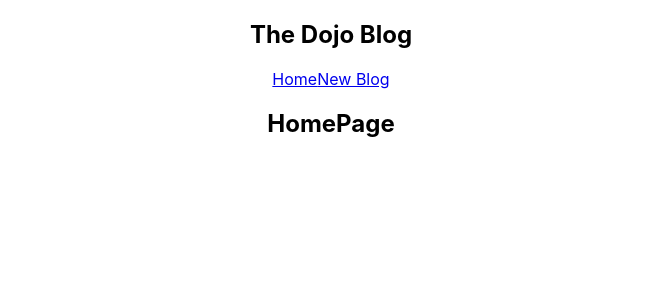
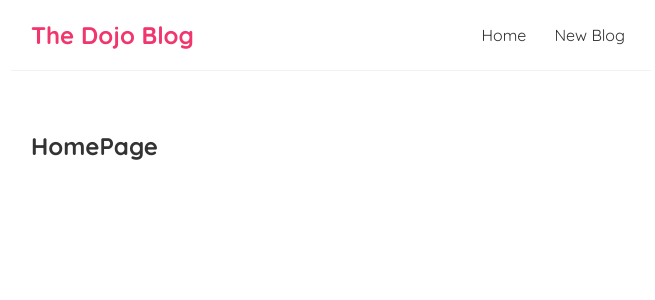
Before and after one commit to BaptisteHardelin/dojo-blog, a React (Create React App) app: page / in a window 1280 px wide. Shown: the top 300 px of the page, without its empty margins (309-964 px from the left). Built offline with nearby package versions, Linux system fonts and the light colour scheme.

Commit message:
Add styles !

```diff
--- a/src/App.js
+++ b/src/App.js
@@ -1,5 +1,3 @@
-import "./styles/App.css";
-
 import NavBar from "./components/Navbar";
 import Home from "./components/Home";
 
--- a/src/components/Navbar.js
+++ b/src/components/Navbar.js
@@ -1,6 +1,6 @@
 const NavBar = () => {
   return (
-    <nav className="navBar">
+    <nav className="navbar">
       <h1>The Dojo Blog</h1>
 
       <div className="links">
--- a/src/styles/App.css
+++ /dev/null
@@ -1,3 +0,0 @@
-.App {
-  text-align: center;
-}
--- a/src/styles/index.css
+++ b/src/styles/index.css
@@ -1,13 +1,41 @@
-body {
+@import url('https://fonts.googleapis.com/css2?family=Quicksand:wght@300;400;500;600;700&display=swap');
+
+* {
   margin: 0;
-  font-family: -apple-system, BlinkMacSystemFont, 'Segoe UI', 'Roboto', 'Oxygen',
-    'Ubuntu', 'Cantarell', 'Fira Sans', 'Droid Sans', 'Helvetica Neue',
-    sans-serif;
-  -webkit-font-smoothing: antialiased;
-  -moz-osx-font-smoothing: grayscale;
+  font-family: "Quicksand";
+  color: #333;
 }
 
-code {
-  font-family: source-code-pro, Menlo, Monaco, Consolas, 'Courier New',
-    monospace;
+.navbar {
+  padding: 20px;
+  display: flex;
+  align-items: center;
+  max-width: 600px;
+  margin: 0 auto;
+  border-bottom: 1px solid #f2f2f2;
 }
+
+.navbar h1 {
+  color: #f1356d;
+}
+
+.navbar .links {
+  margin-left: auto;
+}
+
+.navbar a {
+  margin-left: 16px;
+  text-decoration: none;
+  padding: 6px;
+  color: #333;
+}
+
+.navbar a:hover {
+  color: #f1356d;
+}
+
+.content {
+  max-width: 600px;
+  margin: 40px auto;
+  padding: 20px;
+}
```
